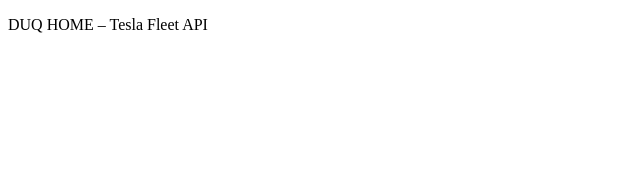
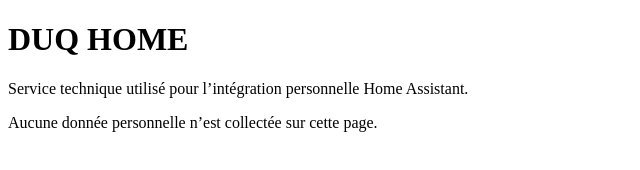
Before and after one commit to axsys04/homeassistant-tesla-key, a plain HTML site: page index.html in a window 1280 px wide. Shown: the whole page, without its empty margins (0-640 px from the left). Drawn offline with Linux system fonts and the light colour scheme.

Commit message:
Update index.html

```diff
--- a/index.html
+++ b/index.html
@@ -2,9 +2,12 @@
 <html lang="fr">
 <head>
   <meta charset="utf-8">
-  <title>DUQ HOME</title>
+  <meta name="viewport" content="width=device-width, initial-scale=1">
+  <title>DUQ HOME – Service technique</title>
 </head>
 <body>
-  <p>DUQ HOME – Tesla Fleet API</p>
+  <h1>DUQ HOME</h1>
+  <p>Service technique utilisé pour l’intégration personnelle Home Assistant.</p>
+  <p>Aucune donnée personnelle n’est collectée sur cette page.</p>
 </body>
 </html>
```
